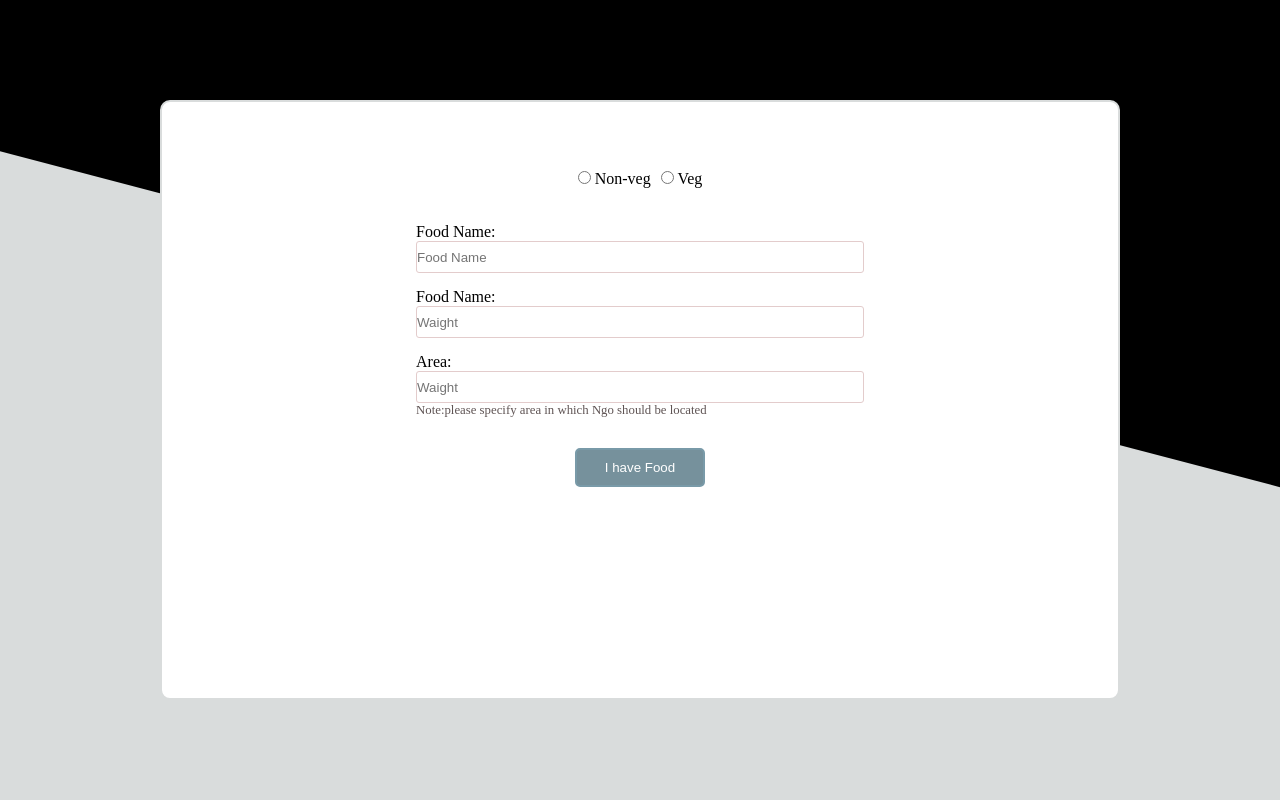
After one commit to khan44169/smile, a PHP site: page /food.php in a window 1280 px wide. The commit adds this page. Run offline with PHP 8.4, Linux system fonts and the light colour scheme.

Commit message:
ABEverything up-to-date

```diff
--- /dev/null
+++ b/css/food.css
@@ -0,0 +1,72 @@
+* {
+  padding: 0%;
+  margin: 0%;
+  box-sizing: border-box;
+}
+#triangle {
+  position: absolute;
+  top: 0;
+  background-color: black;
+  width: 100%;
+  height: 70vh;
+  clip-path: polygon(100% 0%, 100% 87%, -45% 0%);
+}
+body {
+  position: absolute;
+  height: 100vh;
+  width: 100%;
+  display: flex;
+  flex-direction: column;
+  align-items: center;
+  justify-content: center;
+  background-color: #d9dcdc;
+}
+
+#food-section {
+  height: 75%;
+  background-color: white;
+  position: relative;
+  display: flex;
+  /* text-align: center; */
+
+  justify-content: center;
+  width: 75%;
+  border: 2px solid #d9dcdc;
+  border-radius: 10px;
+}
+
+#form-section {
+  margin-top: 3rem;
+  /* border: 2px solid red; testing purpose */
+}
+.form > div {
+  margin: 15px;
+}
+#food-type,
+#btn-section {
+  margin: 0;
+  padding: 15px;
+  /* border: 2px solid blue; /*testing purpose*/
+  width: 100%;
+  display: flex;
+  justify-content: center;
+}
+#food-type label {
+  margin: 5px;
+}
+#note {
+  color: rgb(95, 84, 84);
+  font-size: 0.8em;
+}
+#btn-section {
+}
+.btn {
+  text-align: center;
+  border: 2px solid #799aa8;
+  border-radius: 5px;
+  padding: 10px 28px;
+  color: white;
+  /* display: block; */
+  /* margin: auto; */
+  background: #76919c;
+}
--- /dev/null
+++ b/css/utility.css
@@ -0,0 +1,28 @@
+/* for button hover */
+.btn {
+  transition: transform 0.2s;
+}
+.btn:hover {
+  transform: scale(1.1);
+  border-radius: 1px solid #35454c;
+  background-color: aliceblue;
+  color: #35454c;
+}
+.wd50 {
+  width: 50%;
+}
+.wd75 {
+  width: 75%;
+}
+.wd100 {
+  width: 100%;
+}
+
+.block {
+  display: block;
+}
+.textbox {
+  border-radius: 3px;
+  height: 2rem;
+  border: 1px solid #e3cccc;
+}
--- /dev/null
+++ b/food.php
@@ -0,0 +1,62 @@
+<!DOCTYPE html>
+<html lang="en">
+  <head>
+    <link rel="stylesheet" href="./css/utility.css">
+    <link rel="stylesheet" href="./css/food.css">
+    <meta charset="UTF-8" />
+    <meta http-equiv="X-UA-Compatible" content="IE=edge" />
+    <meta name="viewport" content="width=device-width, initial-scale=1.0" />
+    <title>Document</title>
+  </head>
+  <body>
+    <div id="triangle"></div>
+    <div id="food-section">
+      <div id="form-section" class="wd50">
+      <form action="" method="post" class="form">
+        <div id="food-type" class="wd100">
+            <label >
+              <input
+                type="radio"
+                name="foodtype"
+                id="foodtype"
+                value="checkedValue"
+
+              />
+              Non-veg
+            </label>
+            <label >
+            <input
+
+            type="radio"
+            name="foodtype"
+            id="foodtype"
+            value="checkedValue"
+          />
+          Veg
+        </label>
+       </div>
+        <div id="food-name">
+            <label for="food-name" class="block">Food Name:</label>
+            <input  class="textbox wd100 " type="text" name="" id="" placeholder="Food Name">
+        </div>
+        <div id="food-waight">
+          <label for="food-waight" class="block">Food Name:</label>
+          <input  class="textbox wd100 " type="text" name="" id="" placeholder="Waight">
+      </div>
+      <div id="food-area">
+        <label for="food-waight" class="block">Area:</label>
+
+        <input  class="textbox wd100 " type="text" name="" id="" placeholder="Waight">
+        <p id="note">Note:please specify area in which Ngo should be located </p>
+    </div>
+      <div class="wd50" id="btn-section">
+     <input type="button" class="btn" value="I have Food">
+      </div>
+
+      </form>
+    </div>
+    </div>
+
+</div>
+  </body>
+</html>
```
Also changed, not shown: backgroundlogo/info.txt (added, +13 -0 lines), css/index.css (added, +143 -0 lines), index.php (+39 -2 lines), backgroundlogo/cover.png (added), backgroundlogo/default.png (added), backgroundlogo/profile.png (added), backgroundlogo/vector/default-monochrome-black.svg (added), backgroundlogo/vector/default-monochrome-white.svg (added), backgroundlogo/vector/default-monochrome.svg (added), backgroundlogo/vector/default.svg (added), backgroundlogo/vector/isolated-layout.svg (added), backgroundlogo/vector/isolated-monochrome-black.svg (added), backgroundlogo/vector/isolated-monochrome-white.svg (added), bg.svg (added), 3 more files.
